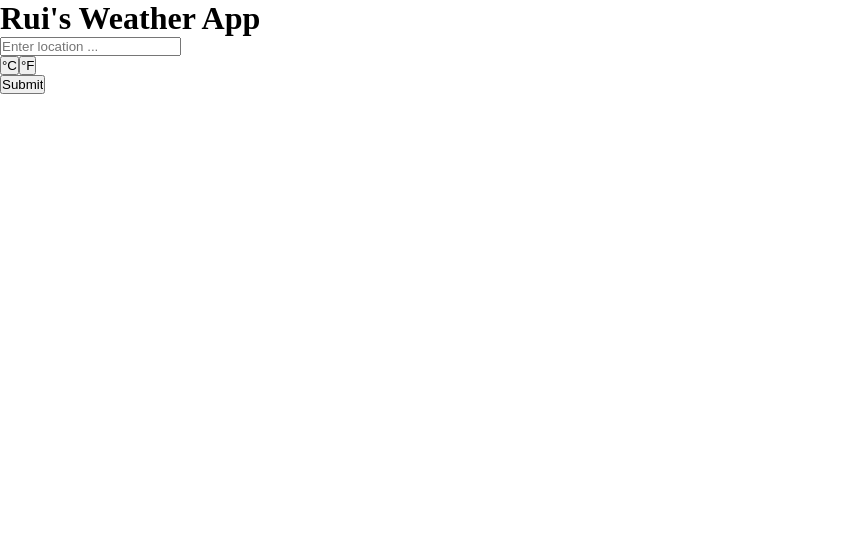
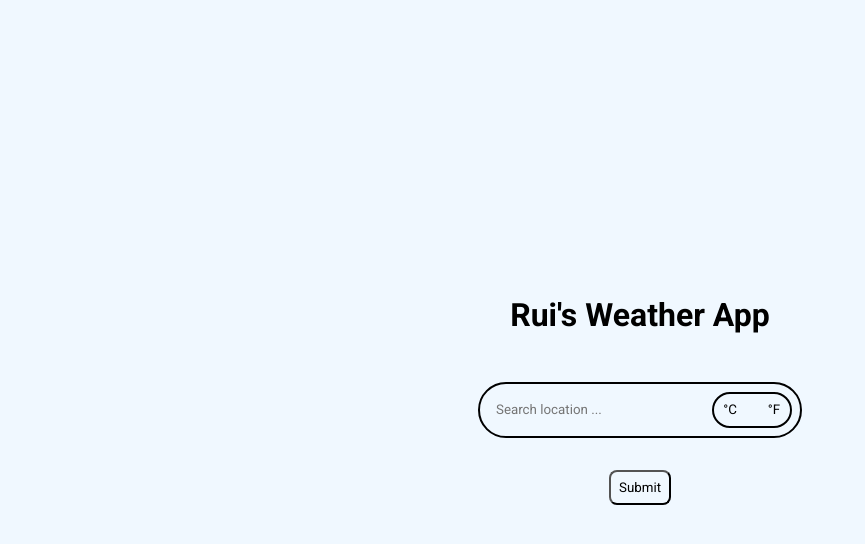
Before and after one commit to ruinabeshima/Weather-App, a website built with webpack: page src/template.html in a window 1280 px wide. Shown: the whole page, without its empty margins (0-865 px from the left). Built offline with nearby package versions, Linux system fonts and the light colour scheme.

Commit message:
Basic styling for main search page

```diff
--- a/src/components/elements.js
+++ b/src/components/elements.js
@@ -13,18 +13,23 @@ export function MainForm(){
   weatherForm.id = "weather-form"
   content.appendChild(weatherForm)
 
+  // Input Container
+  const inputContainer = document.createElement("div")
+  inputContainer.id = "input-container"
+  weatherForm.appendChild(inputContainer)
+
   // Input inside form
   const locationInput = document.createElement("input")
   locationInput.type = "text"
   locationInput.id = "location-input"
-  locationInput.placeholder = "Enter location ..."
+  locationInput.placeholder = "Search location ..."
   locationInput.required = true
-  weatherForm.appendChild(locationInput)
+  inputContainer.appendChild(locationInput)
 
   // Button Container
   const buttonContainer = document.createElement("div")
   buttonContainer.id = "button-container"
-  weatherForm.appendChild(buttonContainer)
+  inputContainer.appendChild(buttonContainer)
 
   // Celcius Button
   const tempCelcius = document.createElement("button")
--- a/src/index.js
+++ b/src/index.js
@@ -1,6 +1,7 @@
 import "./styles.css"
 import { MainForm } from "./components/elements"
 import { WeatherAPI } from "./components/handleAPI"
+
 
 export const globalState = {
   "units": "celcius"
--- a/src/styles.css
+++ b/src/styles.css
@@ -2,4 +2,76 @@
   margin: 0;
   padding: 0;
   box-sizing: border-box;
+  font-family: "Roboto", sans-serif;
 }
+
+body {
+  background-color: aliceblue;
+  min-height: 100vh;
+  width: 100vw;
+  display: flex;
+  align-items: center;
+  justify-content: center;
+}
+
+#content {
+  width: 80%;
+  height: 60%;
+  display: flex;
+  flex-direction: column;
+  align-items: center;
+  gap: 3rem;
+}
+
+#weather-form {
+  display: flex;
+  flex-direction: column;
+  align-items: center;
+  gap: 2rem;
+}
+
+#input-container {
+  display: flex;
+  justify-content: center;
+  gap: 4rem;
+  padding: 0.5rem;
+  padding-left: 1rem;
+  border: 0.15rem solid black;
+  border-radius: 3rem;
+}
+
+#location-input {
+  border: none;
+  background: transparent;
+}
+
+#location-input:focus {
+  outline: none;
+}
+
+#temp-celcius, #temp-fahrenheit {
+  background: transparent;
+  border: none;
+  height: 2rem;
+  width: 2rem;
+  border-radius: 1rem;
+}
+
+#temp-celcius{
+  margin-right: 0.75rem;
+}
+
+#temp-celcius:hover, #temp-fahrenheit:hover, #search:hover {
+  background-color: rgb(222, 222, 222);
+}
+
+#button-container {
+  border: 0.15rem solid black;
+  border-radius: 1.5rem;
+}
+
+#search {
+  padding: 0.5rem;
+  background: transparent;
+  border-radius: 0.5rem;
+}
--- a/src/template.html
+++ b/src/template.html
@@ -1,6 +1,9 @@
 <!DOCTYPE html>
 <html lang="en">
 <head>
+  <style>
+  @import url('https://fonts.googleapis.com/css2?family=Roboto:ital,wght@0,100..900;1,100..900&display=swap');
+  </style>
   <meta charset="UTF-8">
   <meta name="viewport" content="width=device-width, initial-scale=1.0">
   <title>Rui's Weather App</title>
```
